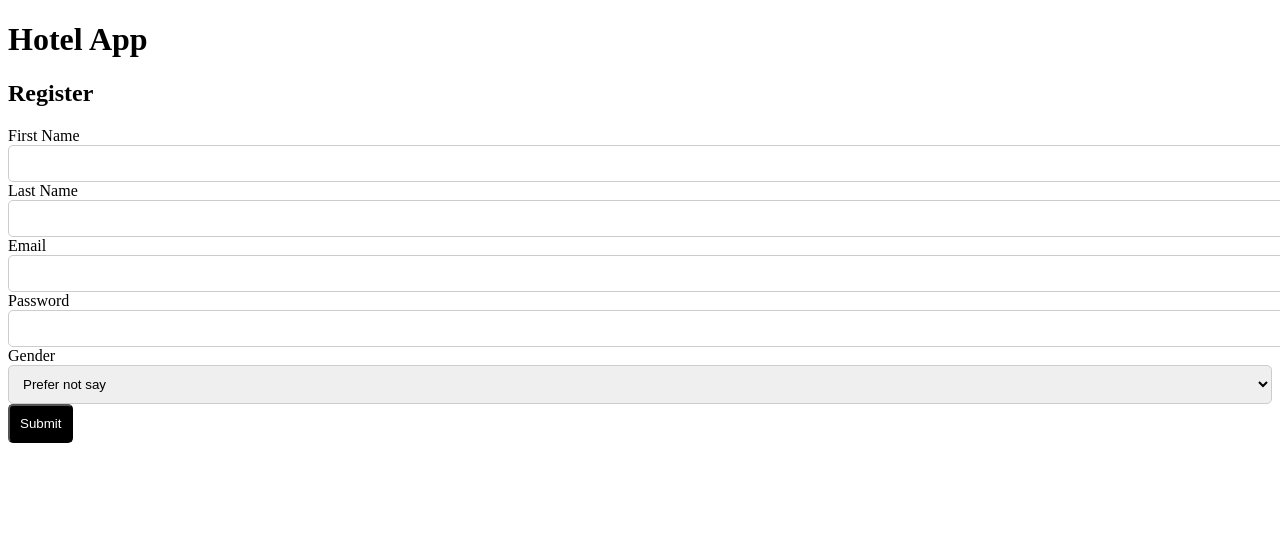
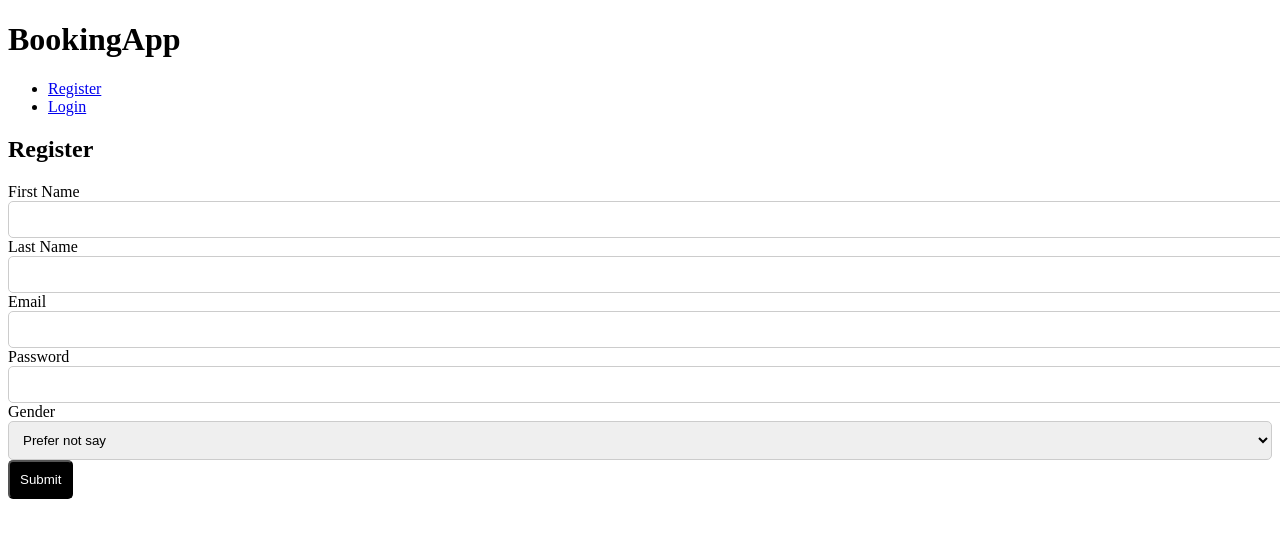
Before and after one commit to J3Jimmy/ent6-booking-app, a React (Vite) app: page /#/register in a window 1280 px wide. Shown: the top 538 px of the page. Built offline with nearby package versions, Linux system fonts and the light colour scheme.

Commit message:
advances

```diff
--- a/src/App.jsx
+++ b/src/App.jsx
@@ -5,13 +5,14 @@ import RegisterPage from './pages/RegisterPage'
 import LoginPage from './pages/LoginPage'
 import UnknownPages from './pages/UnknownPages'
 import HotelIdPage from './pages/HotelIdPage'
+import HeaderShared from './components/shared/HeaderShared'
 
 function App() {
 
 
   return (
    <div>
-    <h1>Hotel App</h1>
+    <HeaderShared />
     <Routes>
       <Route path='/' element={<HomePage/>} />
       <Route path='/register' element={<RegisterPage />}  />
--- /dev/null
+++ b/src/components/shared/HeaderShared.jsx
@@ -0,0 +1,19 @@
+import { Link } from "react-router-dom"
+
+const HeaderShared = () => {
+  return (
+    <header>
+    <div>
+      <h1>BookingApp</h1>
+      <nav>
+        <ul>
+          <li><Link to='register'>Register</Link></li>
+          <li><Link to='login'>Login</Link></li>
+        </ul>
+      </nav>
+    </div>
+    </header>
+  )
+}
+
+export default HeaderShared
--- a/src/hooks/useAuth.js
+++ b/src/hooks/useAuth.js
@@ -9,9 +9,13 @@ const useAuth = () => {
     .catch(err => console.log(err))
   }
   const loginUser = (data) => {
-    const url = 'https://hotels-api.academlo.tech/login'
+    const url = 'https://hotels-api.academlo.tech/users/login'
     axios.post(url, data)
-  .then(res => console.log(res.data))
+  .then(res => {
+      console.log(res.data)
+      localStorage.setItem('token', res.data.token)
+      localStorage.setItem('user', JSON.stringify(res.data.user))
+  })
   .catch(err => console.log(err))
   }
 
--- a/src/pages/LoginPage.jsx
+++ b/src/pages/LoginPage.jsx
@@ -1,18 +1,34 @@
 import { useForm } from "react-hook-form"
-
+import useAuth from "../hooks/useAuth"
 
 const LoginPage = () => {
 
   const { handleSubmit, reset, register } =  useForm()
 
+  const { loginUser } =  useAuth()
+
   const submit = data => {
-
+    loginUser(data)
     reset({
       email: '',
       password: ''
     })
+ }
 
-  }
+ const handleLogout = () => {
+  localStorage.removeItem('token')
+  localStorage.removeItem('user')
+}
+
+if(localStorage.getItem('token')){
+  const { firstName, lastName, email } = JSON.parse(localStorage.getItem('user'))
+  return (
+    <div>
+      <h2>Welcome {firstName + ' ' + lastName}</h2>
+      <button onClick={handleLogout}>Logout</button>
+    </div>
+  )
+}
 
   return (
     <div>
```
